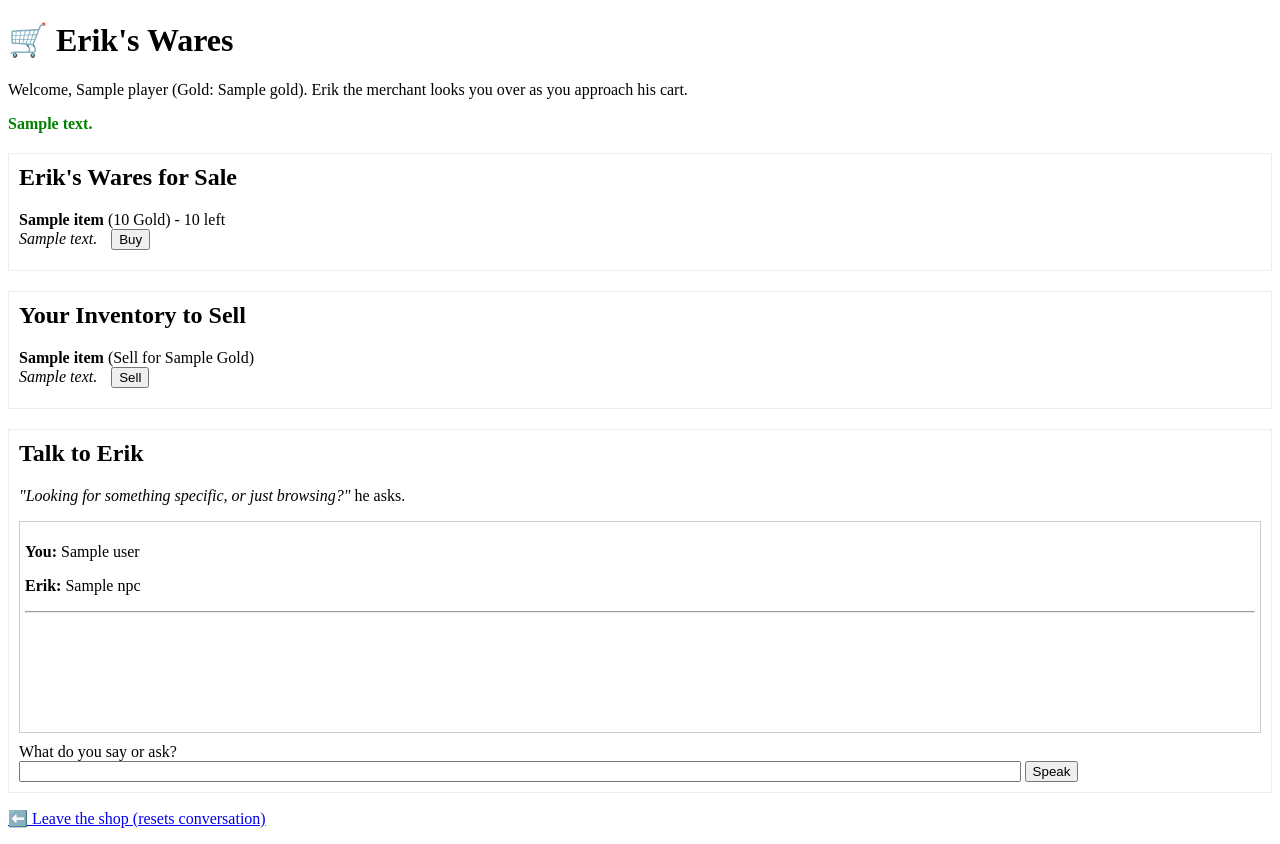
After one commit to DamMitros/RPG-AI, a Flask app: template templates/shop.html in a window 1280 px wide. The commit adds this page. Run offline with Flask 3, Linux system fonts and the light colour scheme; the template is opened without the code that fills it: most values are stand-ins (such as "Sample title", 1, 10 or a date in 2020); parts of the project's set-up code (start-up, migrations or seed data) failed here and were passed over.

Commit message:
04.05.2025

```diff
--- a/app.py
+++ b/app.py
@@ -1,33 +1,129 @@
 from flask import *
 from game.player import Player
-from ai.dialog_engine import get_npc_response
+from ai.dialog_engine import get_npc_response, reset_conversation
+import uuid, json
 
 app = Flask(__name__)
 app.secret_key = 'your_secret_key'
 player = Player(name="Demo")
 
+try:
+  with open('merchant_inventory.json', 'r') as f:
+    merchant_inventory_data = json.load(f)
+except FileNotFoundError:
+  merchant_inventory_data = []
+
+def get_merchant_item(item_id):
+  for item in merchant_inventory_data:
+    if item['id'] == item_id:
+      return item
+  return None
+
 @app.route("/")
 def mainPage():
+  if 'tavern_session_id' in session:
+    reset_conversation(session['tavern_session_id'])
+    session.pop('tavern_session_id', None)
+    session.pop('tavern_history', None)
+  if 'shop_session_id' in session:
+    reset_conversation(session['shop_session_id'])
+    session.pop('shop_session_id', None)
+    session.pop('shop_history', None)
+    session.pop('shop_message', None)
   return render_template("mainPage.html", player=player)
 
 @app.route("/tavern", methods=['GET', 'POST'])
 def pub():
-  response = None
+  session_key = 'tavern_session_id'
+  history_key = 'tavern_history'
+  if session_key not in session:
+    session[session_key] = str(uuid.uuid4())
+    session[history_key] = []
+    reset_conversation(session[session_key])
 
-  if 'session_id' not in session:
-    session['session_id'] = str(id(player))
-
+  history = session.get(history_key, [])
   character = "mysterious_stranger" if player.level > 5 else "tavern_keeper"
 
   if request.method == 'POST':
     message = request.form.get('message')
-    response = get_npc_response(message, character, session['session_id'])
+    if message:
+      response = get_npc_response(message, character, session[session_key])
+      history.append({'user': message, 'npc': response})
+      session[history_key] = history
 
-  return render_template("tavern.html", player=player, response=response)
+  return render_template("tavern.html", player=player, history=history)
 
-@app.route("/tradesman")
+@app.route("/tradesman", methods=['GET', 'POST'])
 def shop():
-  return render_template("shop.html", player=player)
+  session_key = 'shop_session_id'
+  history_key = 'shop_history'
+  character = "merchant"
+  shop_message = session.pop('shop_message', None)
+
+  if session_key not in session:
+    session[session_key] = str(uuid.uuid4())
+    session[history_key] = []
+    reset_conversation(session[session_key])
+
+  history = session.get(history_key, [])
+
+  if request.method == 'POST':
+    action = request.form.get('action')
+
+    if action == 'talk':
+      message = request.form.get('message')
+      if message:
+        response = get_npc_response(message, character, session[session_key])
+        history.append({'user': message, 'npc': response})
+        session[history_key] = history
+    elif action == 'buy':
+      item_id = request.form.get('item_id')
+      item_to_buy = get_merchant_item(item_id)
+      if item_to_buy and item_to_buy['quantity'] > 0:
+        if player.gold >= item_to_buy['price']:
+          player.gold -= item_to_buy['price']
+          player.add_item({
+            "id": item_to_buy['id'],
+            "name": item_to_buy['name'],
+            "description": item_to_buy['description'],
+            "sell_value": item_to_buy.get('sell_value', item_to_buy['price'] // 3)
+          })
+          item_to_buy['quantity'] -= 1
+          shop_message = f"You bought {item_to_buy['name']}."
+        else:
+          shop_message = "You don't have enough gold."
+      elif item_to_buy:
+        shop_message = "Sorry, that item is out of stock."
+      else:
+        shop_message = "Invalid item."
+    elif action == 'sell':
+      item_id_to_sell = request.form.get('item_id')
+      item_in_player_inv = next((item for item in player.inventory if item['id'] == item_id_to_sell), None)
+
+      if item_in_player_inv:
+        sell_price = item_in_player_inv.get('sell_value', 1)
+        if player.remove_item(item_id_to_sell):
+          player.gold += sell_price
+          merchant_item = get_merchant_item(item_id_to_sell)
+          if merchant_item:
+            merchant_item['quantity'] += 1
+          shop_message = f"You sold {item_in_player_inv['name']} for {sell_price} gold."
+        else:
+          shop_message = "Error selling item."
+      else:
+        shop_message = "You don't have that item to sell."
+
+    if shop_message:
+      session['shop_message'] = shop_message
+    return redirect(url_for('shop'))
+
+  merchant_wares = [item for item in merchant_inventory_data if item['quantity'] > 0]
+  return render_template("shop.html",
+                         player=player,
+                         history=history,
+                         merchant_wares=merchant_wares,
+                         player_inventory=player.inventory,
+                         shop_message=shop_message)
 
 @app.route("/smithy")
 def smithy():
--- /dev/null
+++ b/merchant_inventory.json
@@ -0,0 +1,34 @@
+[
+    {
+      "id": "potion_health_small",
+      "name": "Small Health Potion",
+      "description": "Restores a small amount of health.",
+      "price": 15,
+      "sell_value": 5,
+      "quantity": 10
+    },
+    {
+      "id": "torch",
+      "name": "Torch",
+      "description": "Provides light in dark places.",
+      "price": 5,
+      "sell_value": 1,
+      "quantity": 20
+    },
+    {
+      "id": "bread",
+      "name": "Loaf of Bread",
+      "description": "Simple sustenance.",
+      "price": 3,
+      "sell_value": 1,
+      "quantity": 15
+    },
+    {
+      "id": "dagger_rusty",
+      "name": "Rusty Dagger",
+      "description": "A basic, worn dagger.",
+      "price": 10,
+      "sell_value": 3,
+      "quantity": 3
+    }
+  ]
--- /dev/null
+++ b/templates/shop.html
@@ -0,0 +1,91 @@
+<!DOCTYPE html>
+<html lang="en">
+<head>
+	<meta charset="UTF-8">
+	<meta name="viewport" content="width=device-width, initial-scale=1.0">
+	<title>Erik's Wares</title>
+	<style>
+		.inventory-section { margin-top: 20px; border: 1px solid #eee; padding: 10px; }
+		.inventory-section h2 { margin-top: 0; }
+		.item { border-bottom: 1px dashed #eee; padding-bottom: 5px; margin-bottom: 5px; }
+		.item:last-child { border-bottom: none; }
+		.shop-message { color: green; font-weight: bold; margin: 10px 0; }
+		.error-message { color: red; font-weight: bold; margin: 10px 0; }
+	</style>
+</head>
+<body>
+	<h1>🛒 Erik's Wares</h1>
+	<p> Welcome, {{player.name}} (Gold: {{player.gold}}). Erik the merchant looks you over as you approach his cart.</p>
+
+	<!-- Display Shop Messages (Buy/Sell confirmations, errors) -->
+	{% if shop_message %}
+		<p class="shop-message">{{ shop_message }}</p>
+	{% endif %}
+
+	<!-- Merchant Wares -->
+	<div class="inventory-section">
+		<h2>Erik's Wares for Sale</h2>
+		{% if merchant_wares %}
+			{% for item in merchant_wares %}
+			<div class="item">
+				<strong>{{ item.name }}</strong> ({{ item.price }} Gold) - {{ item.quantity }} left<br>
+				<em>{{ item.description }}</em>
+				<form method="POST" action="{{ url_for('shop') }}" style="display: inline; margin-left: 10px;">
+					<input type="hidden" name="action" value="buy">
+					<input type="hidden" name="item_id" value="{{ item.id }}">
+					<button type="submit" {% if player.gold < item.price %}disabled title="Not enough gold"{% endif %}>Buy</button>
+				</form>
+			</div>
+			{% endfor %}
+		{% else %}
+			<p>Erik seems to be out of stock right now.</p>
+		{% endif %}
+	</div>
+
+	<!-- Player Inventory -->
+	<div class="inventory-section">
+		<h2>Your Inventory to Sell</h2>
+		{% if player_inventory %}
+			{% for item in player_inventory %}
+			<div class="item">
+				<strong>{{ item.name }}</strong> (Sell for {{ item.sell_value | default(1) }} Gold)<br>
+				<em>{{ item.description }}</em>
+				<form method="POST" action="{{ url_for('shop') }}" style="display: inline; margin-left: 10px;">
+					<input type="hidden" name="action" value="sell">
+					<input type="hidden" name="item_id" value="{{ item.id }}">
+					<button type="submit">Sell</button>
+				</form>
+			</div>
+			{% endfor %}
+		{% else %}
+			<p>Your inventory is empty.</p>
+		{% endif %}
+	</div>
+
+	<!-- Conversation -->
+	<div class="inventory-section">
+		<h2>Talk to Erik</h2>
+		<p><i>"Looking for something specific, or just browsing?"</i> he asks.</p>
+		<div id="conversation" style="height: 200px; overflow-y: scroll; border: 1px solid #ccc; margin-bottom: 10px; padding: 5px;">
+			{% if history %}
+			  {% for turn in history %}
+				<p><strong>You:</strong> {{ turn.user }}</p>
+				<p><strong>Erik:</strong> {{ turn.npc }}</p>
+				<hr>
+			  {% endfor %}
+			{% else %}
+				<p><i>You approach the merchant...</i></p>
+			{% endif %}
+		</div>
+
+		<form method="POST" action="{{ url_for('shop') }}">
+			<input type="hidden" name="action" value="talk">
+			<label for="message"> What do you say or ask? </label><br>
+			<input type="text" id="message" name="message" required autocomplete="off" style="width: 80%;">
+			<button type="submit">Speak</button>
+		</form>
+	</div>
+
+	<p><a href="{{ url_for('mainPage') }}">⬅️ Leave the shop (resets conversation)</a></p>
+</body>
+</html>
```
Also changed, not shown: ai/dialog_engine.py (+123 -74 lines), dialog-engine-test.md (added, +48 -0 lines), game/player.py (+6 -6 lines), templates/tavern.html (+17 -7 lines), 1 other file.
